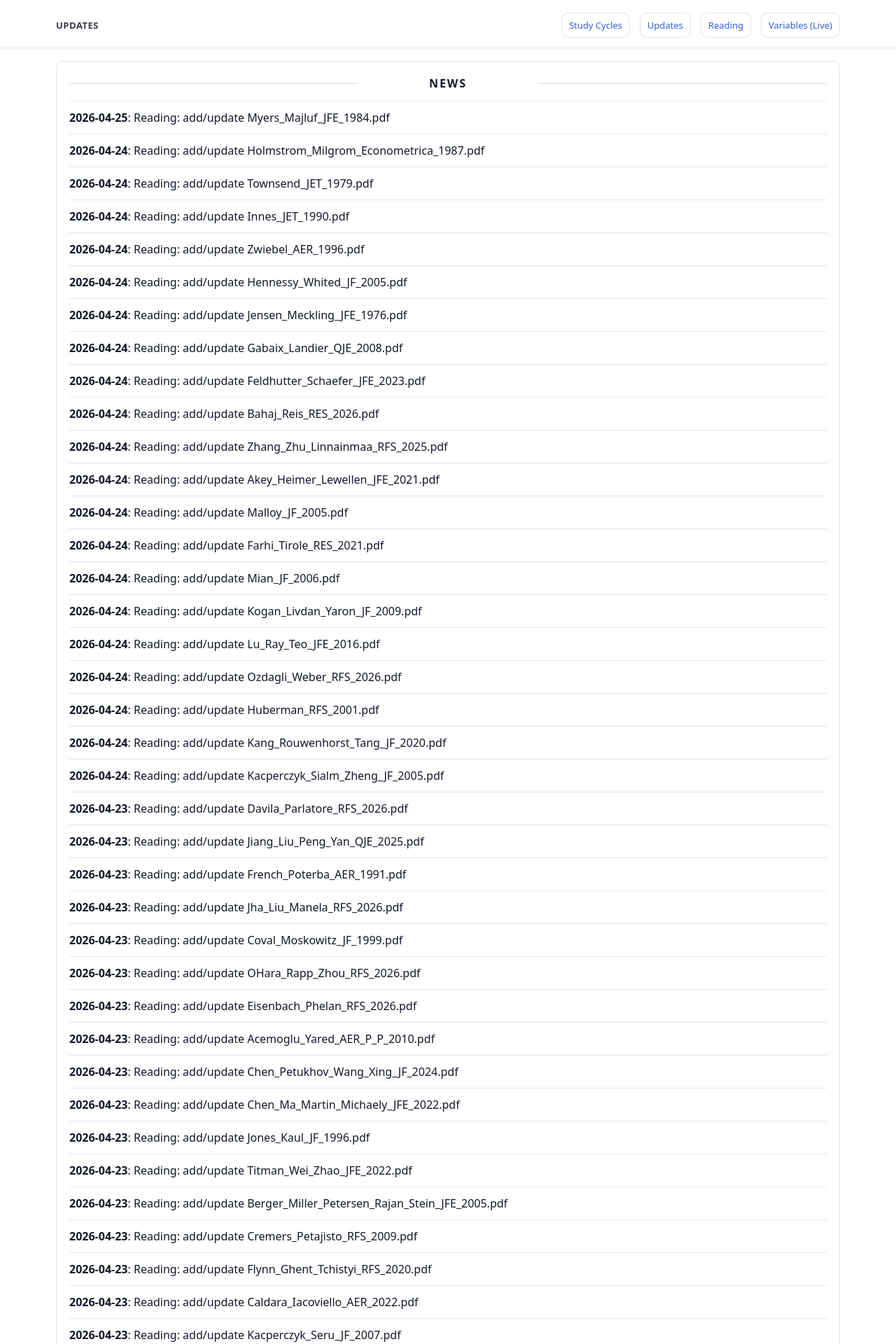
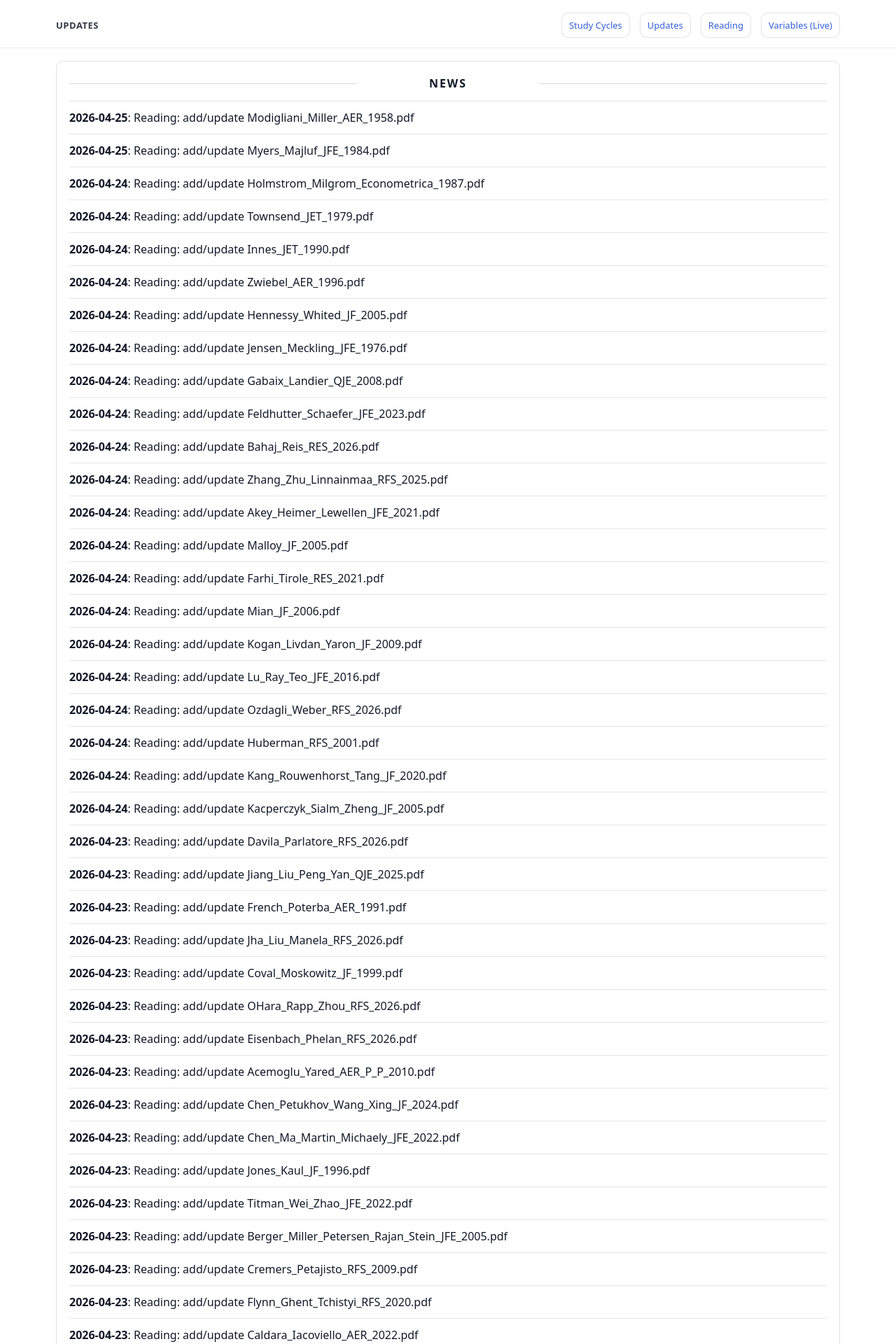
Before and after one commit to yaxinzn/study-archive, a Jekyll site: the page built from updates/index.md, in a window 1280 px wide. Shown: the top 1920 px of the page at 70% size. Built offline with Jekyll 4.4.1, drawn with Linux system fonts in a browser that asks for light colours; some of the changed text lies outside the part shown.

Commit message:
chore: update NEWS feed

```diff
--- a/_data/news.yml
+++ b/_data/news.yml
@@ -1,4 +1,7 @@
 # Auto-generated update history (sorted newest -> oldest). Do not edit manually.
+- ts: "1777065433"
+  date: "2026-04-25"
+  title: "Reading: add/update Modigliani_Miller_AER_1958.pdf"
 - ts: "1777065130"
   date: "2026-04-25"
   title: "Reading: add/update Myers_Majluf_JFE_1984.pdf"
```
